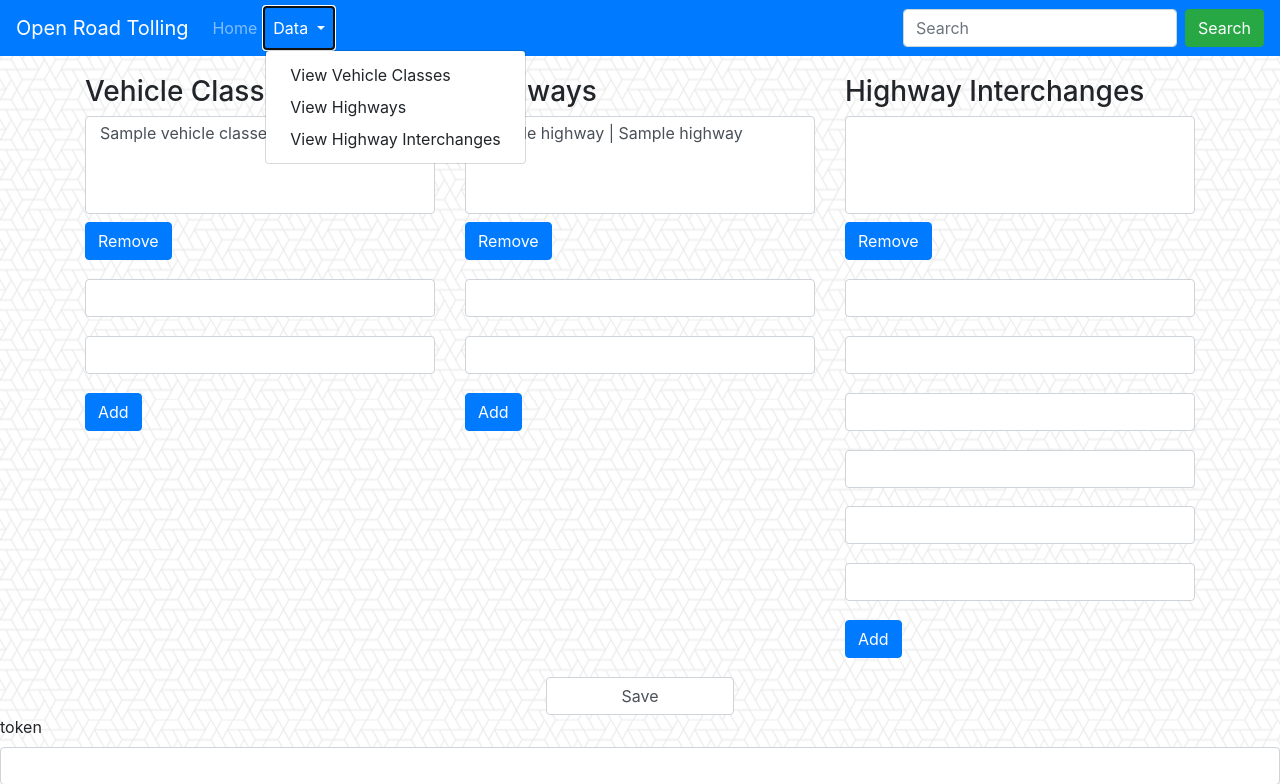
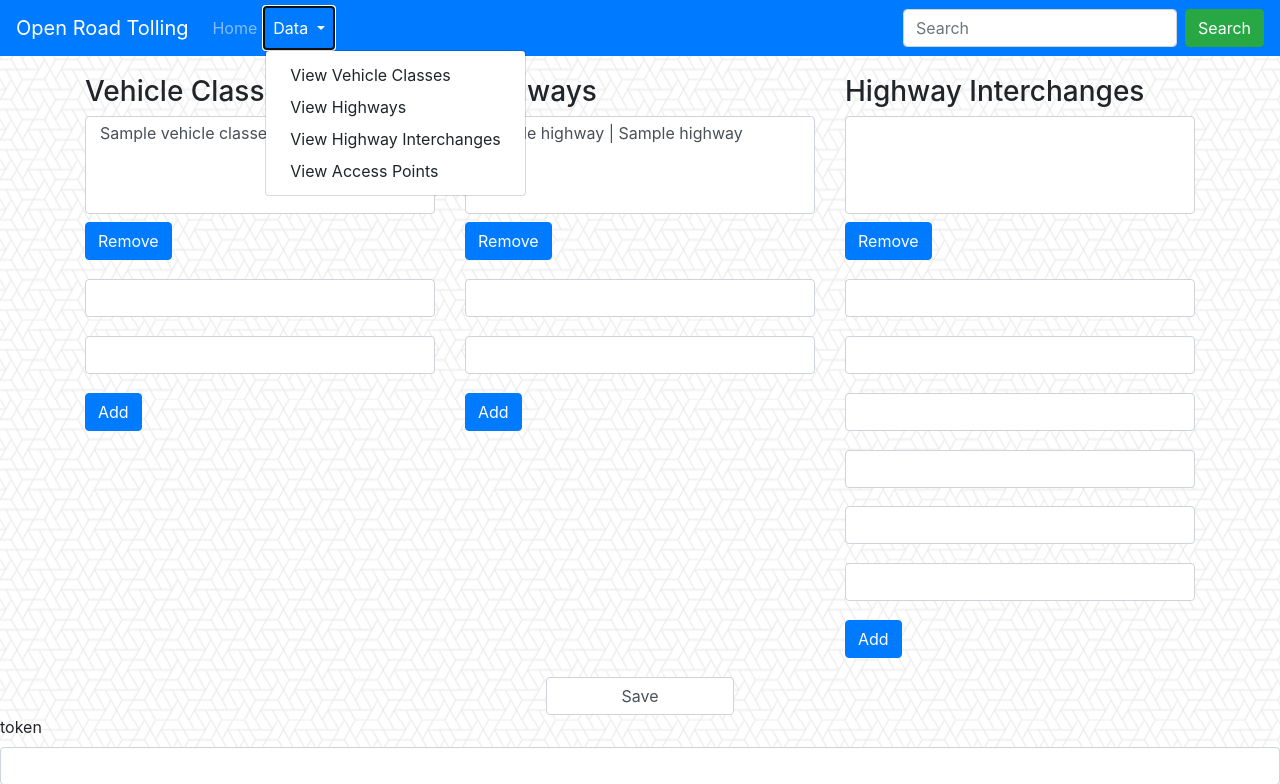
Before and after one commit to IsharaPriyadarshana/openRoadTolling, a Symfony app: template templates/main/admin.html.twig in a window 1280 px wide, after a click on "Data". Shown: the top 784 px of the page. Run offline with Twig, Linux system fonts and the light colour scheme; the template is opened without the code that fills it: most values are stand-ins (such as "Sample title", 1, 10 or a date in 2020); form fields are guessed from the names that the template uses; lists and menus that the app fills with data are empty; some libraries are stand-ins or nearby versions.

Commit message:
error in view data

```diff
--- a/templates/main/admin.html.twig
+++ b/templates/main/admin.html.twig
@@ -7,6 +7,7 @@
                       <a class="dropdown-item" href="{{ path('viewData',{'id' : 'vehicleClasses'})  }}">View Vehicle Classes</a>
                       <a class="dropdown-item" href="{{ path('viewData',{'id' : 'highways'})  }}">View Highways</a>
                       <a class="dropdown-item" href="{{ path('viewData',{'id' : 'highwayInterchanges'})  }}">View Highway Interchanges</a>
+                      <a class="dropdown-item" href="{{ path('viewData',{'id' : 'accessPoints'})  }}">View Access Points</a>
                   </div>
               {% endblock %}
 {% block body %}
```
